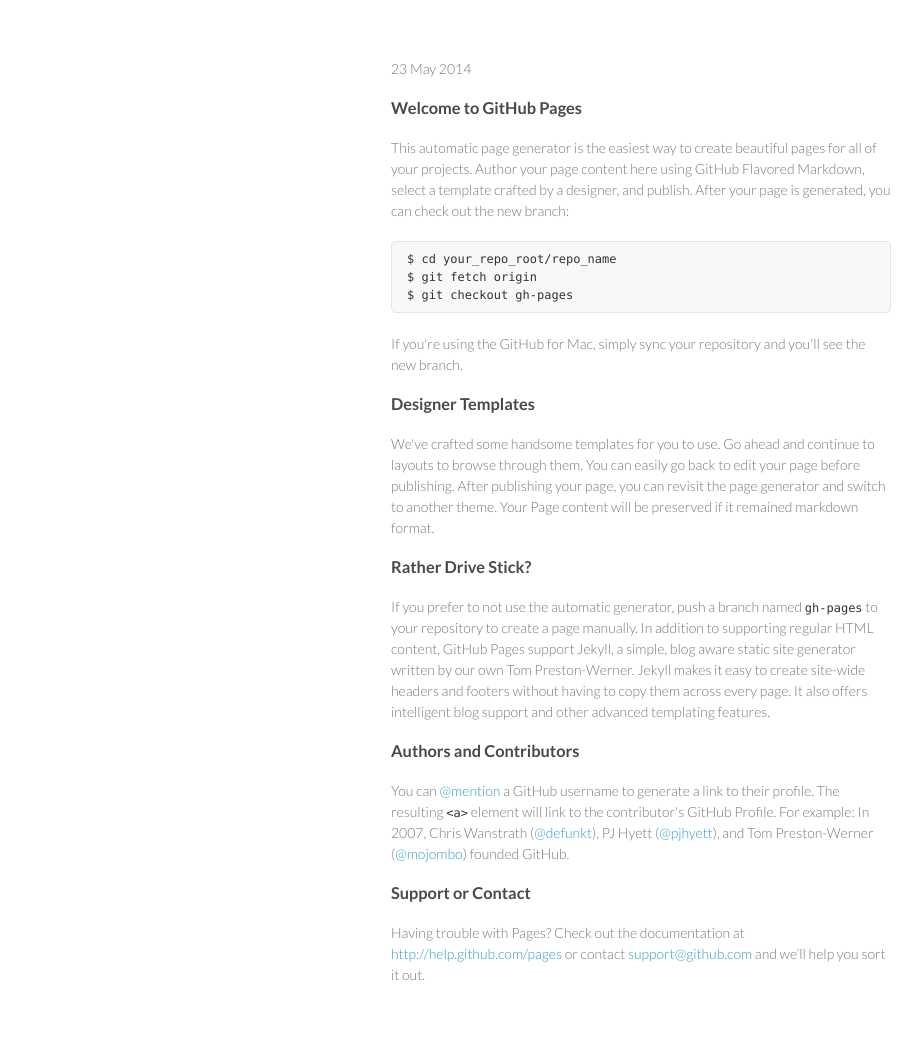
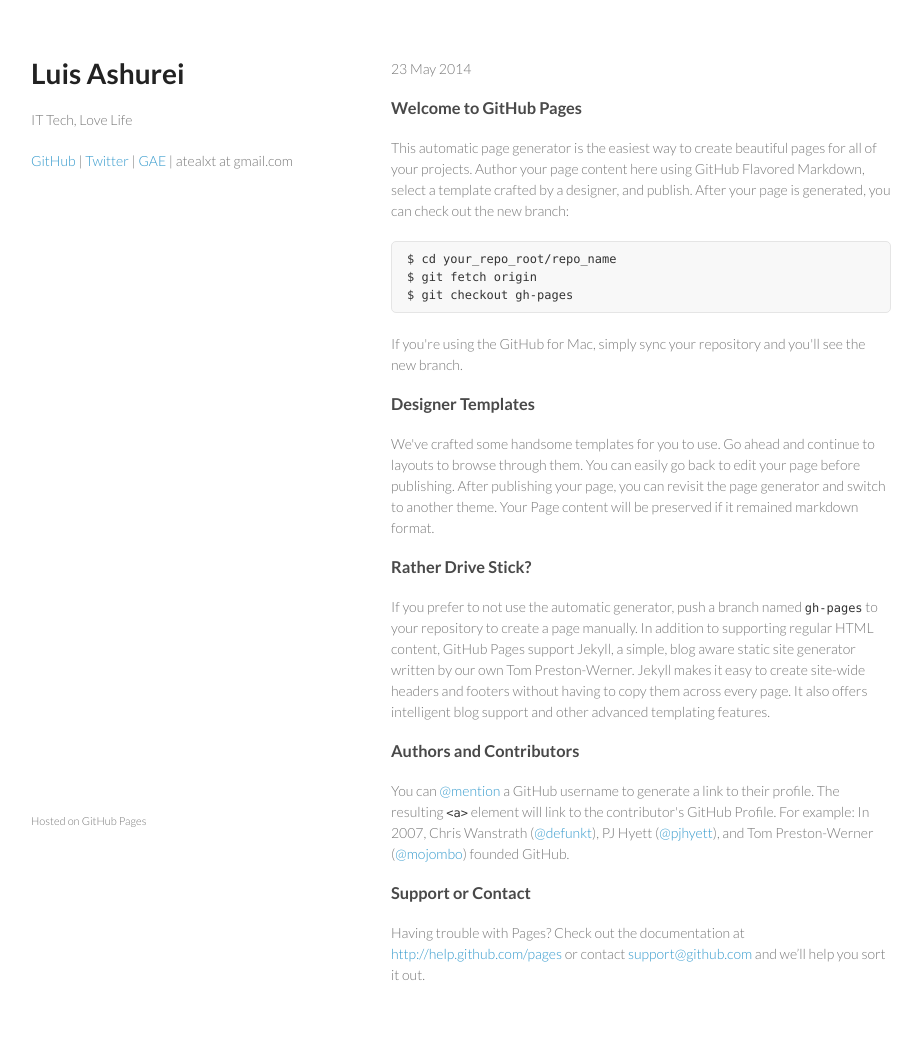
Before and after one commit to atealxt/atealxt.github.io, a Jekyll site: the page built from _posts/2014-05-23-first-post.html, in a window 1280 px wide. Shown: the whole page, without its empty margins (179-1101 px from the left). Built offline with Jekyll 4.4.1, drawn with Linux system fonts in a browser that asks for light colours.

Commit message:
Update default.html

```diff
--- a/_layouts/default.html
+++ b/_layouts/default.html
@@ -23,7 +23,6 @@
   <body>
     <div class="wrapper">
       <header>
-        {% if page.index %}
         <a href="/"><h1>Luis Ashurei</h1></a>
         <p>IT Tech, Love Life</p>
         <p class="view">
@@ -32,7 +31,6 @@
           <a href="http://atealxt.appspot.com/">GAE</a> |
           atealxt at gmail.com
         </p>
-        {% endif %}
       </header>
       <section>
         {% if page.date %}
@@ -41,9 +39,7 @@
         {{ content }}
       </section>
       <footer>
-        {% if page.index %}
         <p><small>Hosted on GitHub Pages</small></p>
-        {% endif %}
       </footer>
     </div>
     <script src="/javascripts/scale.fix.js"></script>
```
Lines whose indentation alone changed are shown as unchanged.
